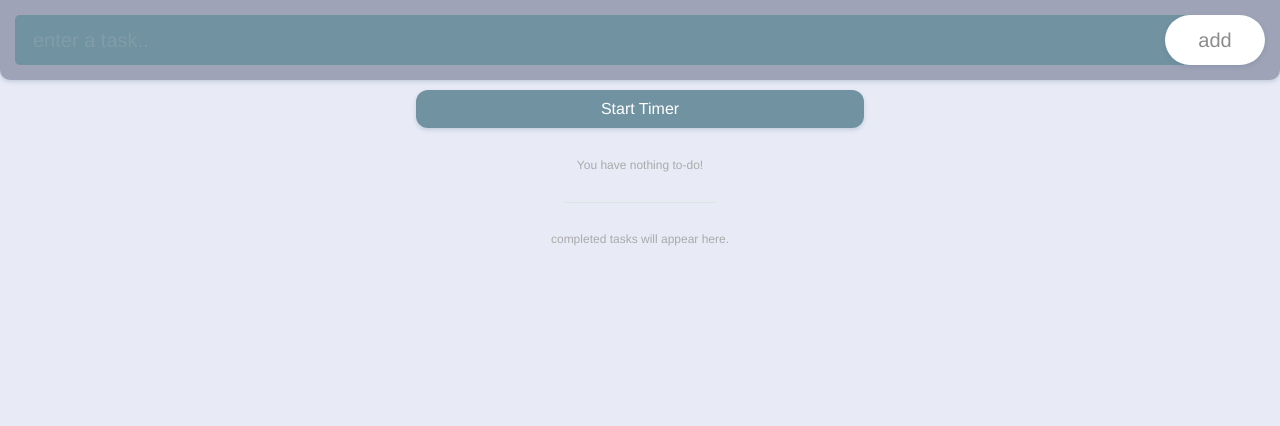
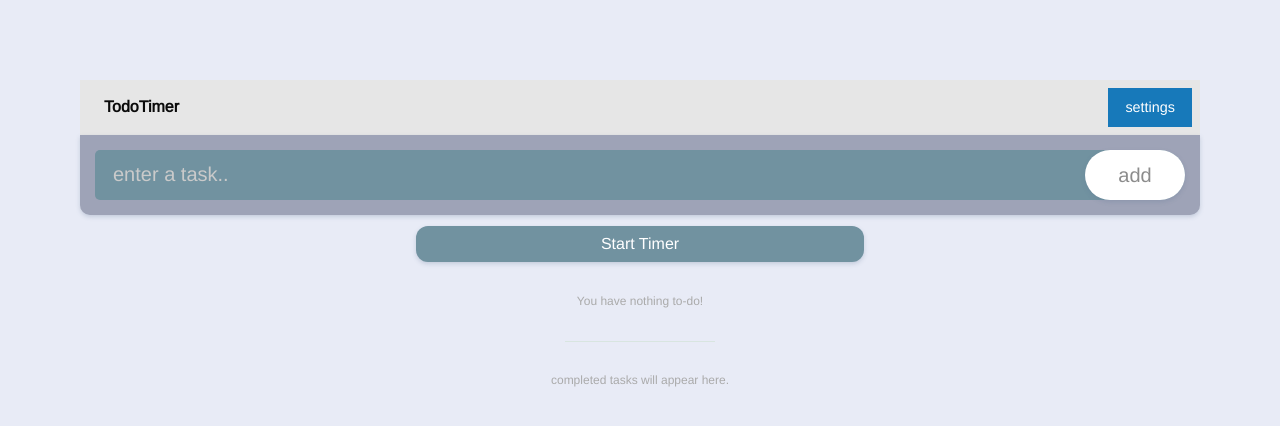
Before and after one commit to quinnmil/todoTimer, a plain HTML site: page index.html in a window 1280 px wide. Drawn offline with nearby package versions, Linux system fonts and the light colour scheme.

Commit message:
add foundation and placeholder topbar. move entry field to body.

```diff
--- a/index.html
+++ b/index.html
@@ -3,26 +3,42 @@ but some todo list code and UI inspiration is derived
 from max Sandelin's turorial (themaxsandelin on github) -->
 
 <!DOCTYPE html>
-<html lang="en" dir="ltr">
+<html class='no-js' lang="en" dir="ltr">
 
 <head>
   <meta charset="utf-8">
-  <title>todolistapp</title>
-
+  <title>TodoTimer</title>
+  <meta name="viewport" content="width=device-width, initial-scale=1.0" />
+  <!-- <link rel="stylesheet" type="text/css" href="resources/foundation/foundation.css"> -->
+  <link rel="stylesheet" href="https://cdn.jsdelivr.net/npm/foundation-sites@6.5.0-rc.2/dist/css/foundation.min.css" integrity="sha256-iJQ8dZac/jUYHxiEnZJsyVpKcdq2sQvdA7t02QFmp30= sha384-SplqNBo/0ZlvSdwrP/riIPDozO5ck8+yIm++KVqyMAC53S6m3BaV+2OLpi7ULOOh sha512-ho6hK4sAWdCeqopNZWNy1d9Ok2hzfTLQLcGSr8ZlRzDzh6tNHkVoqSl6wgLsqls3yazwiG9H9dBCtSfPuiLRCQ==" crossorigin="anonymous">
   <link rel="stylesheet" type="text/css" href="resources/reset.min.css">
   <link rel="stylesheet" type="text/css" href="resources/style.css">
-
   <link href="https://fonts.googleapis.com/css?family=Arimo" rel="stylesheet">
+  <!-- <script src ="resources/foundation/foundation.min.js"></script> -->
+  <script src="https://cdn.jsdelivr.net/npm/foundation-sites@6.5.0-rc.2/dist/js/foundation.min.js" integrity="sha256-G6jsRyH1fxbsvFIXSCuwYmI1aIDYBa28xscrvmYjJy0= sha384-vtoG68NvPc9azmFJr447vvY8qgdyA4FdaJ5/bqvzIM4eAdZfO0iyRRF8l2AAscYI sha512-43seCcNrHA0BQgrtyajB9sp8yOdv5c8QdYvgjP7zJ7v+dmzAcxYDQ2gupb9aztsNWBq1COIp/3NHYkQs4l/dkg==" crossorigin="anonymous"></script>
+</head>
 
 
-</head>
+<div class="top-bar">
+  <div class="top-bar-left">
+    <ul class="dropdown menu" data-dropdown-menu>
+      <li class="menu-text">TodoTimer</li>
+      <li class="has-submenu">
+    </ul>
+  </div>
+  <div class="top-bar-right">
+    <ul class="menu">
+      <li><button type="button" class="button">settings</button></li>
+    </ul>
+  </div>
+</div>
 
 <body>
-  <header>
+
+  <div class ='entry'>
     <input type="text" placeholder ="enter a task.." id='item'>
     <button id='add'>add</button>
-
-  </header>
+  </div>
 
   <div id='timer'>
     <div>
@@ -44,8 +60,6 @@ from max Sandelin's turorial (themaxsandelin on github) -->
     <ul class='todo' id='completed'></ul>
 
   </div>
-
-
   <script src="resources/script.js"></script>
 </body>
 
--- a/resources/style.css
+++ b/resources/style.css
@@ -10,10 +10,10 @@ body, input, button, #timer{
 
 }
 
-header {
+.entry {
   width: 100%;
   height: 80px;
-  position: fixed;
+  position: relative;
   padding: 15px;
   top: 0;
   left: 0;
@@ -25,7 +25,7 @@ header {
   border-bottom-left-radius:10px;
 }
 
-header input {
+.entry input {
   width: 100%;
   height: 50px;
   float:left;
@@ -48,7 +48,7 @@ header input {
   appearance:none;
 }
 
-header button {
+.entry button {
   width: 100px;
   height: 50px;
   position: absolute;
```
